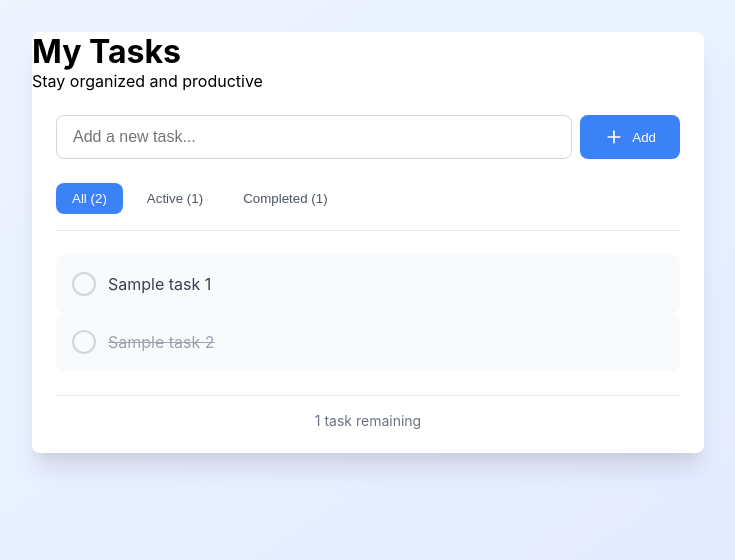
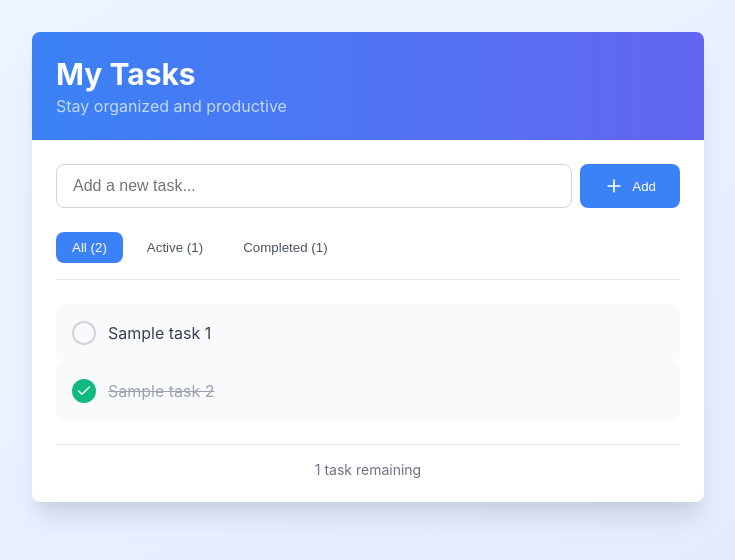
Before and after one commit to Izakiel81/todo-list-w-docker-front-end, a React (Vite) app: page / in a window 1280 px wide. Shown: the top 560 px of the page, without its empty margins (272-1007 px from the left). Built offline with nearby package versions, Linux system fonts and the light colour scheme.

Commit message:
Header styling fix

```diff
--- a/src/ui/components/header/Header.tsx
+++ b/src/ui/components/header/Header.tsx
@@ -1,8 +1,9 @@
+import styles from "./Header.module.scss";
 export const Header = () => {
   return (
-    <div className="header">
-      <h1 className="header__title">My Tasks</h1>
-      <p className="header__subtitle">Stay organized and productive</p>
+    <div className={styles.header}>
+      <h1 className={styles.header__title}>My Tasks</h1>
+      <p className={styles.header__subtitle}>Stay organized and productive</p>
     </div>
   );
 };
--- a/src/ui/components/todo-list/todo-item/TodoItem.tsx
+++ b/src/ui/components/todo-list/todo-item/TodoItem.tsx
@@ -13,7 +13,7 @@ const TodoItem = ({ todo, onToggle, onDelete }: Props) => {
         onClick={() => onToggle(todo.id)}
         className={`${styles.todo_item__checkbox} ${
           todo.completed ? styles.todo_item__checkbox__checked : ""
-        }}`}
+        }`}
       >
         {todo.completed && (
           <Check size={16} className={styles.todo_item__check_icon} />
```
